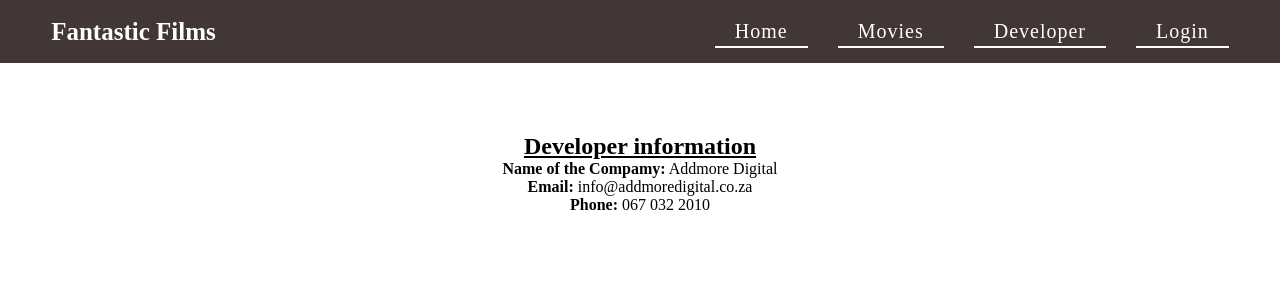
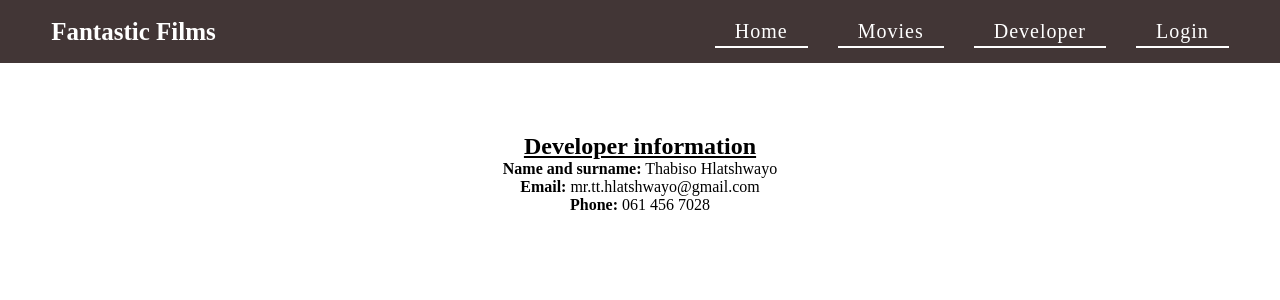
Before and after one commit to Thabiso-Timzo/movie-assessment, a React (Create React App) app in the folder client/: page /about in a window 1280 px wide. Shown: the top 300 px of the page. Built offline with nearby package versions, Linux system fonts and the light colour scheme.

Commit message:
Modified about page content

```diff
--- a/client/src/pages/about/About.jsx
+++ b/client/src/pages/about/About.jsx
@@ -6,9 +6,9 @@ function About() {
   return (
     <div className="about-container">
       <h2><u>Developer information</u></h2>
-      <p className="about-text"><span>Name of the Compamy:</span> Addmore Digital<br />
-      <span>Email:</span> info@addmoredigital.co.za<br />
-      <span>Phone:</span> 067 032 2010
+      <p className="about-text"><span>Name and surname:</span> Thabiso Hlatshwayo<br />
+      <span>Email:</span> mr.tt.hlatshwayo@gmail.com<br />
+      <span>Phone:</span> 061 456 7028<br />
       </p>
     </div>
   )
```
